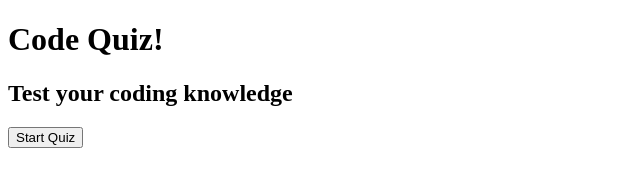
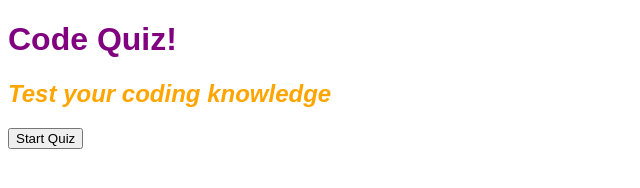
Before and after one commit to mpollicito/homework4, a plain HTML site: page index.html in a window 1280 px wide. Shown: the whole page, without its empty margins (0-640 px from the left). Drawn offline with nearby package versions, Linux system fonts and the light colour scheme.

Commit message:
Second commit

```diff
--- a/style.css
+++ b/style.css
@@ -1,11 +1,19 @@
-* {
-
-}
-
-p {
+h1 {
     color: black;
 }
 
-h1 {
-    color: black;
+#title {
+    font-family: Arial, Helvetica, sans-serif;
+    font-style: bold;
+    color: purple;
 }
+
+#subtitle {
+    font-family: Arial, Helvetica, sans-serif;
+    font-style: italic;
+    color: orange;
+}
+
+#display-time {
+    color: orangered;
+}
```
Also changed, not shown: index.html (+3 -7 lines), 1 other file.
